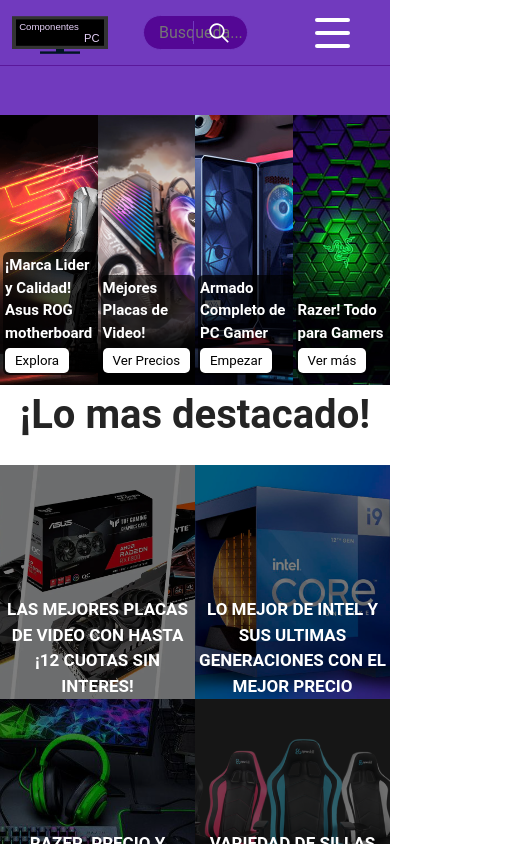
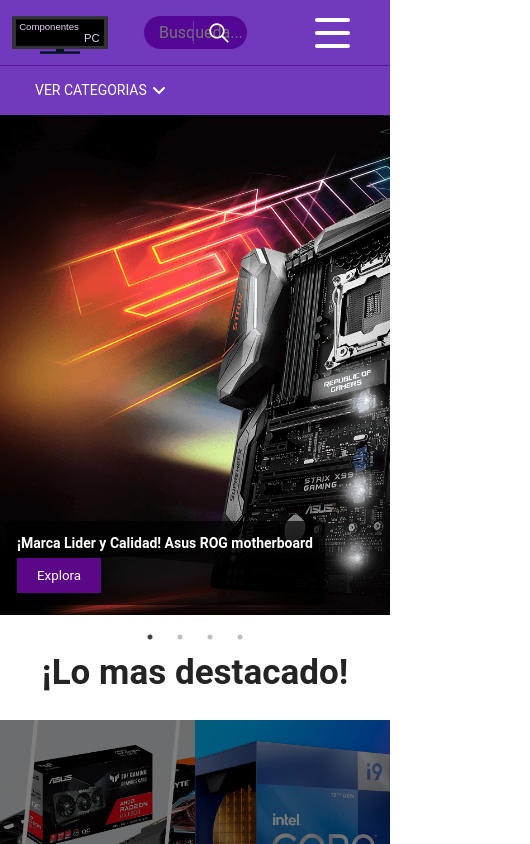
Before and after one commit to Nico96C/Componentes-PC, a React (Vite) app: page / in a window 390 px wide. Shown: the top 844 px of the page, 530 px wide, since content can reach past the window. Built offline with nearby package versions, Linux system fonts and the light colour scheme.

Commit message:
Agregado Carrusel React-Slick, arreglos en resposive y agregado de informacion extra

```diff
--- a/package.json
+++ b/package.json
@@ -12,7 +12,9 @@
   "dependencies": {
     "react": "^18.2.0",
     "react-dom": "^18.2.0",
-    "react-router-dom": "^6.22.3"
+    "react-router-dom": "^6.22.3",
+    "react-slick": "^0.30.2",
+    "slick-carousel": "^1.8.1"
   },
   "devDependencies": {
     "@types/react": "^18.2.66",
--- a/src/App.css
+++ b/src/App.css
@@ -57,17 +57,7 @@
   opacity: 0.8;
   background-color: var(--color-Purple);
 }
-/*
-.Search-Background {
-  background-color: #540795;
-  border-radius: 15px;
-  padding: 0 10px;
-  width: 20%;
-  height: 50%;
-  margin: 0 0 0 950px;
-  transition: width 0.5s ease;
-}
-*/
+
 .Search-Button {
   border-top: none;
   border-right: none;
@@ -231,6 +221,12 @@
   border-bottom: 2px solid var(--color-Purple);
 }
 
+.Category-link {
+  font-size: 14px;
+  color: var(--color-lightpink);
+  text-decoration-line: none;
+}
+
 .Displace__Content {
   display: none;
 }
@@ -283,63 +279,47 @@
 .Carrousel-Item {
   position: relative;
   width: 100%;
-  max-width: 120em;
-  height: auto;
-  overflow: hidden;
-}
-
-.Carrousel-ImageContainer {
-  display: flex;
-  width: 100%;
-  height: 100%;
-  user-select: none;
 }
 
 .Carrousel-ImageWrapper {
   position: relative;
-  flex-grow: 1;
-  margin-right: 0;
-  max-width: 25%;
+  height: 500px;
+  outline: none;
 }
 
 .Carrousel-ImageWrapper img {
   width: 100%;
   height: 100%;
   object-fit: cover;
-  transition: 0.6s ease;
-}
-
-.Carrousel-ImageWrapper:hover img {
-  filter: contrast(115%);
-  transform: scale(1.05);
 }
 
 .Carrousel-Text {
   position: absolute;
-  bottom: 20px;
-  left: 20px;
+  bottom: 10px;
+  left: 10px;
   color: white;
   background-color: rgba(0, 0, 0, 0.3);
   border-radius: 6px;
+  padding: 10px;
 }
 
 .Carrousel-Text h1 {
-  margin: 2px;
+  font-size: 24px;
+  margin: 0;
 }
 
 .Carrousel-Text button {
-  background-color: #ffffff;
-  color: #000000;
+  background-color: var(--color-Purple);
+  color: #ffffff;
   border: none;
   padding: 10px 20px;
-  border-radius: 5px;
-  margin: 2px;
+  margin-top: 10px;
   cursor: pointer;
   transition: background-color 0.3s ease;
 }
 
 .Carrousel-Text button:hover {
-  background-color: #cccccc;
+  background-color: var(--color-intermediatePurple);
 }
 
 .Featured-Container {
@@ -452,8 +432,8 @@
 }
 
 .Trends-Title {
-  font-weight: 500;
-  font-size: 40px;
+  font-weight: bold;
+  font-size: 35px;
   font-family: var(--font-roboto);
 }
 
@@ -564,7 +544,7 @@
 
 .Product-Main-Info {
   overflow: hidden;
-  height: 65px;
+  height: 85px;
   padding-right: 1px;
   background-color: white;
   display: block;
@@ -636,7 +616,70 @@
   }
 }
 
-@media (max-width: 1760px) {
+@media (max-width: 1600px) {
+  .Trends-Items {
+    overflow: scroll;
+    scrollbar-width: thin;
+    overflow-y: hidden;
+  }
+}
+
+@media (max-width: 1670px) {
+
+  .Carrousel-Text h1 {
+    margin: 2px;
+    font-size: 20px;
+  }
+
+  .Carrousel-Text button {
+    background-color: var(--color-Purple);
+    color: #ffffff;
+    border: none;
+    padding: 10px 20px;
+    margin: 2px;
+    cursor: pointer;
+    transition: background-color 0.3s ease;
+  }
+}
+
+@media (max-width: 1450px) {
+
+  .Carrousel-Text h1 {
+    margin: 2px;
+    font-size: 14px;
+  }
+
+  .Carrousel-Text button {
+    background-color: var(--color-Purple);
+    color: #ffffff;
+    border: none;
+    padding: 10px 20px;
+    margin: 2px;
+    cursor: pointer;
+    transition: background-color 0.3s ease;
+  }
+
+}
+
+@media (max-width: 900px) {
+
+  .Carrousel-Text h1 {
+    margin: 2px;
+    font-size: 14px;
+  }
+
+  .Carrousel-Text button {
+    background-color: var(--color-Purple);
+    color: #ffffff;
+    border: none;
+    padding: 10px 20px;
+    margin: 2px;
+    cursor: pointer;
+    transition: background-color 0.3s ease;
+  }
+}
+
+@media (max-width: 1825px) {
   .Search-Background {
     position: relative;
     border-radius: 20px;
@@ -649,7 +692,61 @@
     display: flex;
     justify-content: baseline;
   }
+
+  .Categories {
+    display: none;
+  }
+
+  ul {
+    list-style: none;
+  }
+
+  ul li {
+    display: inline-block;
+    position: relative;
+  }
+
+  ul li a {
+    display: flex;
+    align-items: center;
+    padding: 20px 25px;
+    color: #fff;
+    text-decoration: none;
+    text-align: center;
+    font-size: 14px;
+  }
+
+  ul li ul.dropdown li {
+    display: block;
+  }
+
+  ul li ul.dropdown {
+    width: 100%;
+    position: absolute;
+    z-index: 999;
+    display: none;
+    background: var(--color-intermediatePurple);
+    transform: scaleY(0);
+    transform-origin: top;
+  }
+
+  ul li a:hover {
+    color: var(--color-Purple);
+  }
+
+  ul li:hover ul.dropdown {
+    border: 1px solid var(--color-Purple);
+    display: block;
+    animation: moveDown 0.5s ease forwards;
+  }
 }
+
+@media (min-width: 1826px) {
+  .Category-drop {
+    display: none;
+  }
+}
+
 @media (min-width: 801px) {
   .burger {
     display: none;
@@ -676,7 +773,7 @@
     margin-left: auto;
     margin-right: auto;
     text-align: center;
-    transition: all .5s ease;
+    transition: all 0.5s ease;
   }
 
   .initial {
@@ -686,8 +783,8 @@
     left: -1000px;
     width: 100%;
     height: 100%;
-    z-index: -1;
-    transition: all .8s ease;
+    z-index: 1;
+    transition: all 0.8s ease;
     &.active {
       border-radius: 0 0 80% 0;
       top: 0;
@@ -705,11 +802,13 @@
     left: 0;
     right: 0;
     text-align: center;
+    z-index: 2;
   }
 
   .burger {
     display: flex;
     margin-right: -130px;
+    z-index: 2;
   }
 
   .User-Button {
@@ -770,36 +869,39 @@
   .Carrousel-Text {
     position: absolute;
     bottom: 10px;
-    left: 3px;
+    left: 5px;
     color: white;
     background-color: rgba(0, 0, 0, 0.7);
     border-radius: 6px;
   }
 
   .Carrousel-Text h1 {
-    font-size: 15px;
+    font-size: 14px;
     margin: 2px;
   }
 
   .Carrousel-Text button {
-    background-color: #ffffff;
-    color: #000000;
+    background-color: var(--color-Purple);
+    color: #ffffff;
     border: none;
-    padding: 5px 10px;
-    border-radius: 5px;
+    padding: 10px 20px;
     margin: 2px;
     cursor: pointer;
     transition: background-color 0.3s ease;
   }
 
   .Carrousel-Text button:hover {
-    background-color: #cccccc;
+    background-color: var(--color-intermediatePurple);
   }
 
   .Featured-Container {
     width: 100%;
     height: 604px;
-    margin: 0;
+    margin: 25px 0px;
+  }
+
+  .Featured-Title {
+    font-size: 35px;
   }
 
   .overlay {
@@ -811,7 +913,8 @@
 
   .text-menu {
     position: relative;
-    font-size: 17px;
+    font-size: 13px;
+    padding: 15px 15px;
   }
 
   .Trends-Container {
@@ -823,6 +926,11 @@
     margin-right: 10px;
     overflow: auto hidden;
     width: 100%;
+  }
+
+  .Trends-Title {
+    font-size: 30px;
+    font-weight: bold;
   }
 
   .Trends-MainContainer:f .Trends-Product-Buy {
@@ -846,6 +954,13 @@
   }
 }
 
+@media (max-width: 480px) {
+  .Trends-Items {
+    scrollbar-width: none;
+  }
+
+}
+
 @keyframes fadeIn {
   0% {
     opacity: 0;
@@ -854,3 +969,12 @@
     opacity: 1;
   }
 }
+
+@keyframes moveDown {
+  0% {
+    transform: scaleY(0);
+  }
+  100% {
+    transform: scaleY(1);
+  }
+}
--- a/src/App.jsx
+++ b/src/App.jsx
@@ -1,4 +1,7 @@
 import { Link } from "react-router-dom";
+import Slider from "react-slick";
+import "slick-carousel/slick/slick.css";
+import "slick-carousel/slick/slick-theme.css";
 import Logo from "./svg/logo.svg";
 import motherboard from "./img/motherboard.png";
 import Placas from "./img/Placas.webp";
@@ -9,6 +12,7 @@
 import Perifericos from "./img/Category3/razer-perifericos.jpg";
 import SillasGamer from "./img/Category4/sillas-gamer.png";
 import ShoppingCart from "./svg/shopping-cart.svg";
+import DropDown from "./svg/dropdown.svg";
 import SolIcon from "./svg/sol.jsx";
 import LunaIcon from "./svg/luna.jsx";
 import PlacasJSON from "./mocks/VideoCards.json";
@@ -33,6 +37,21 @@
   const toggleDarkMode = () => {
     setIsDarkMode(!isDarkMode);
   };
+
+  useEffect(() => {
+    const handleResize = () => {
+      if (window.innerWidth > 800 && activo) {
+        //Verifica que el estado sea true y segun resolucion pasa el estado a false.
+        setActivo(false);
+      }
+    };
+
+    window.addEventListener("resize", handleResize);
+
+    return () => {
+      window.removeEventListener("resize", handleResize);
+    };
+  }, [activo]);
 
   useEffect(() => {
     // Filtrar los productos con 'oferta: true'
@@ -113,26 +132,72 @@
           <div className="Categories-Container">
             <div className="Categories">
               <div className="Category-Element">
-                <span className="Cartegory-tag"> VideoCard </span>
+                <span className="Category-tag">
+                  <a className="Category-link" href="./videocards">
+                    PLACAS DE VIDEO
+                  </a>
+                </span>
               </div>
               <div className="Category-Element">
-                <span className="Cartegory-tag"> Procesadores </span>
+                <span className="Category-tag">
+                  <a className="Category-link" href="./procesors">
+                    PROCESADORES
+                  </a>
+                </span>
               </div>
               <div className="Category-Element">
-                <span className="Cartegory-tag"> Motherboard </span>
+                <span className="Cartegory-tag">
+                  <a className="Category-link">MOTHERBOARD</a>
+                </span>
               </div>
               <div className="Category-Element">
-                <span className="Cartegory-tag"> Mouse </span>
+                <span className="Category-tag">
+                  <a className="Category-link">MOUSE</a>
+                </span>
               </div>
+            </div>
+            <div className="Category-drop">
+              <ul>
+                <li>
+                  <a href="#">
+                    VER CATEGORIAS
+                    <img
+                      src={DropDown}
+                      className="Drop-SVG"
+                      alt="Categorias Drop"
+                    />
+                  </a>
+                  <ul className="dropdown">
+                    <li>
+                      <a href="./videocards">PLACAS DE VIDEO</a>
+                    </li>
+                    <li>
+                      <a href="./procesors">PROCESADORES</a>
+                    </li>
+                    <li>
+                      <a href="#">MOTHERBOARD</a>
+                    </li>
+                    <li>
+                      <a href="#">MOUSE</a>
+                    </li>
+                  </ul>
+                </li>
+              </ul>
             </div>
           </div>
         </nav>
 
         <div className="Web-Container">
           <div className="Carrousel-Seccion">
-            <div className="flechaL"></div>
             <div className="Carrousel-Item">
-              <section className="Carrousel-ImageContainer">
+              <Slider
+                dots={true}
+                infinite={true}
+                speed={500}
+                slidesToShow={1}
+                slidesToScroll={1}
+                arrows={false}
+              >
                 <div className="Carrousel-ImageWrapper">
                   <img
                     src={motherboard}
@@ -151,7 +216,7 @@
                     className="Image-Corrousel"
                   />
                   <div className="Carrousel-Text">
-                    <h1>Mejores Placas de Video!</h1>
+                    <h1> Las mejores Placas de Video! AMD y NVIDIA </h1>
                     <button>Ver Precios</button>
                   </div>
                 </div>
@@ -177,7 +242,7 @@
                     <button>Ver más</button>
                   </div>
                 </div>
-              </section>
+              </Slider>
             </div>
           </div>
 
@@ -291,13 +356,14 @@
                           <div className="Product-Stock"></div>
                           <div className="Product-Main-Info">
                             <h3> {product.name} </h3>
+                            <h5> {product.chipset} </h5>
                           </div>
-                          <span className="Product-Main-Price"> $999 </span>
+                          <span className="Product-Main-Price">{`$${product.price}`}</span>
                         </div>
                         <div className="Trends-Product-Buy">
                           <button className="Buy-Button">
                             {" "}
-                            Comprar Ahora{" "}
+                            Añadir al Carrito{" "}
                           </button>
                         </div>
                         <div className="Trends-Product-AddCart"></div>
@@ -335,7 +401,7 @@
                           <div className="Product-Main-Info">
                             <h3> {proce.name} </h3>
                           </div>
-                          <span className="Product-Main-Price"> $999 </span>
+                          <span className="Product-Main-Price">{`$${proce.price}`}</span>
                         </div>
                         <div className="Trends-Product-Buy">
                           <button className="Buy-Button">
```
Also changed, not shown: src/components/hamburgerButton.css (+0 -12 lines), src/svg/dropdown.svg (added), 1 other file (tests, documents, lock files or other folders).
